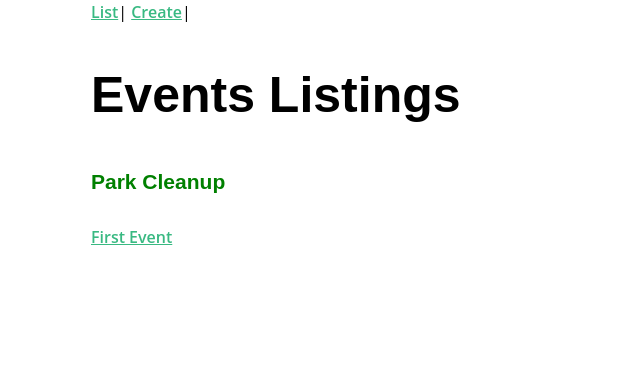
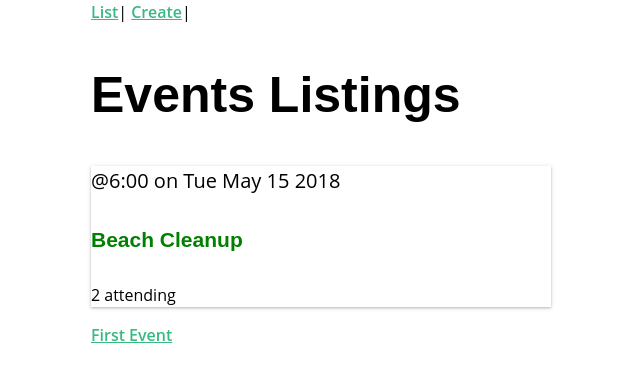
Before and after one commit to dlopez079/Real-World-Vue, a Vue app: page / in a window 1280 px wide. Shown: the top 382 px of the page, without its empty margins (319-959 px from the left). Built offline with nearby package versions, Linux system fonts and the light colour scheme.

Commit message:
Modified data to include event.

```diff
--- a/src/components/EventCard.vue
+++ b/src/components/EventCard.vue
@@ -1,6 +1,9 @@
+/* eslint-disable */
 <template>
-  <div>
-    <h4>{{ title }}</h4>
+	<div class="event-card -shadow">
+		<span class="eyebrow">@{{ event.time }} on {{ event.date }}</span>
+		<h4 class="title">{{ event.title }}</h4>
+		<span>{{ event.attendees.length }} attending</span>
 	</div>
 </template>
 
@@ -8,7 +11,16 @@
 export default {
 	data() {
 		return {
-      title: "Park Cleanup"
+			event: {
+				id: 1,
+				title: "Beach Cleanup",
+				date: "Tue May 15 2018",
+				time: "6:00",
+				attendees: [
+					{ id: "abc123", name: "Adam Jahr" },
+					{ id: "def456", name: "Gregg Pollack " }
+				]
+			}
 		};
 	}
 };
```
Lines whose indentation alone changed are shown as unchanged.
